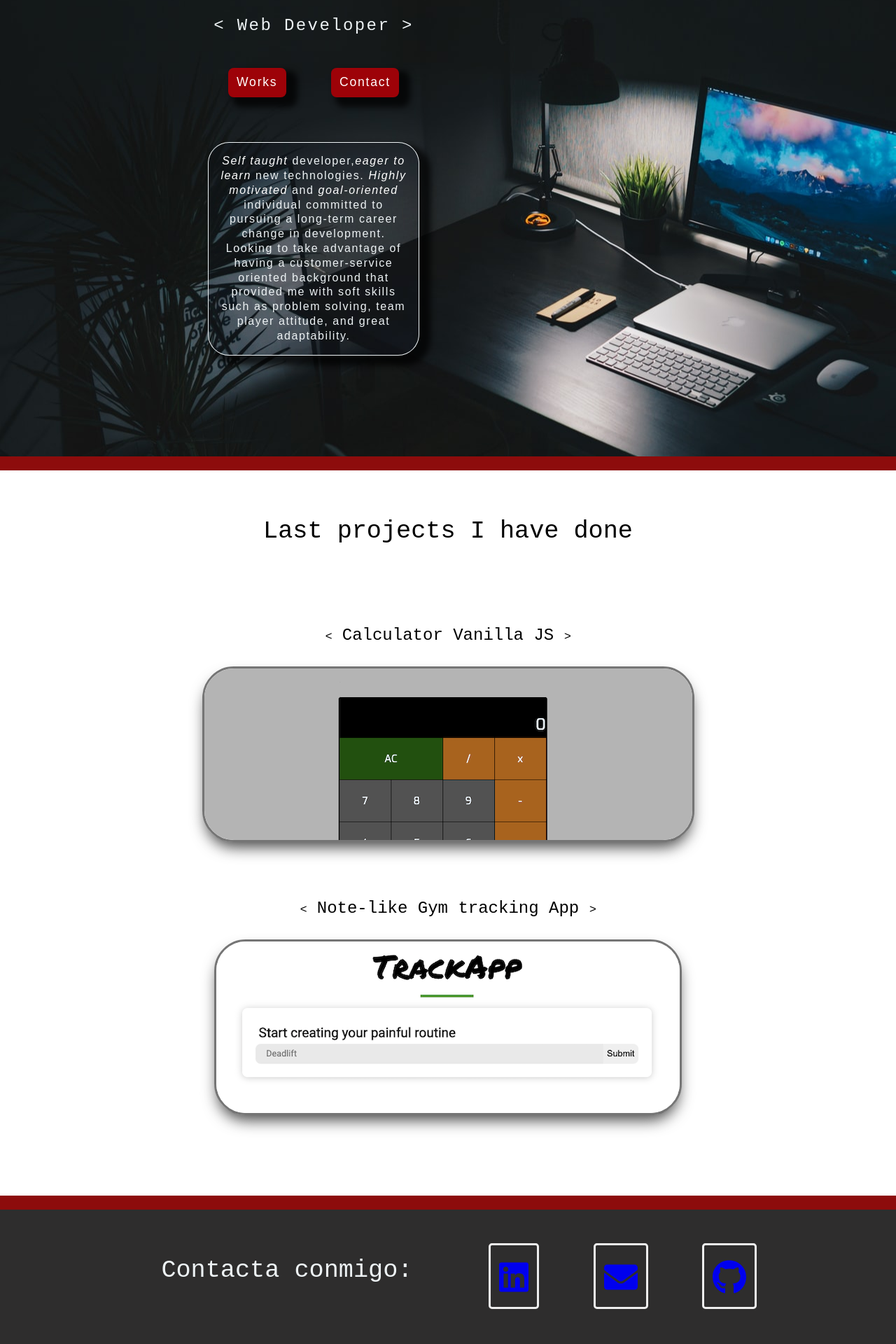
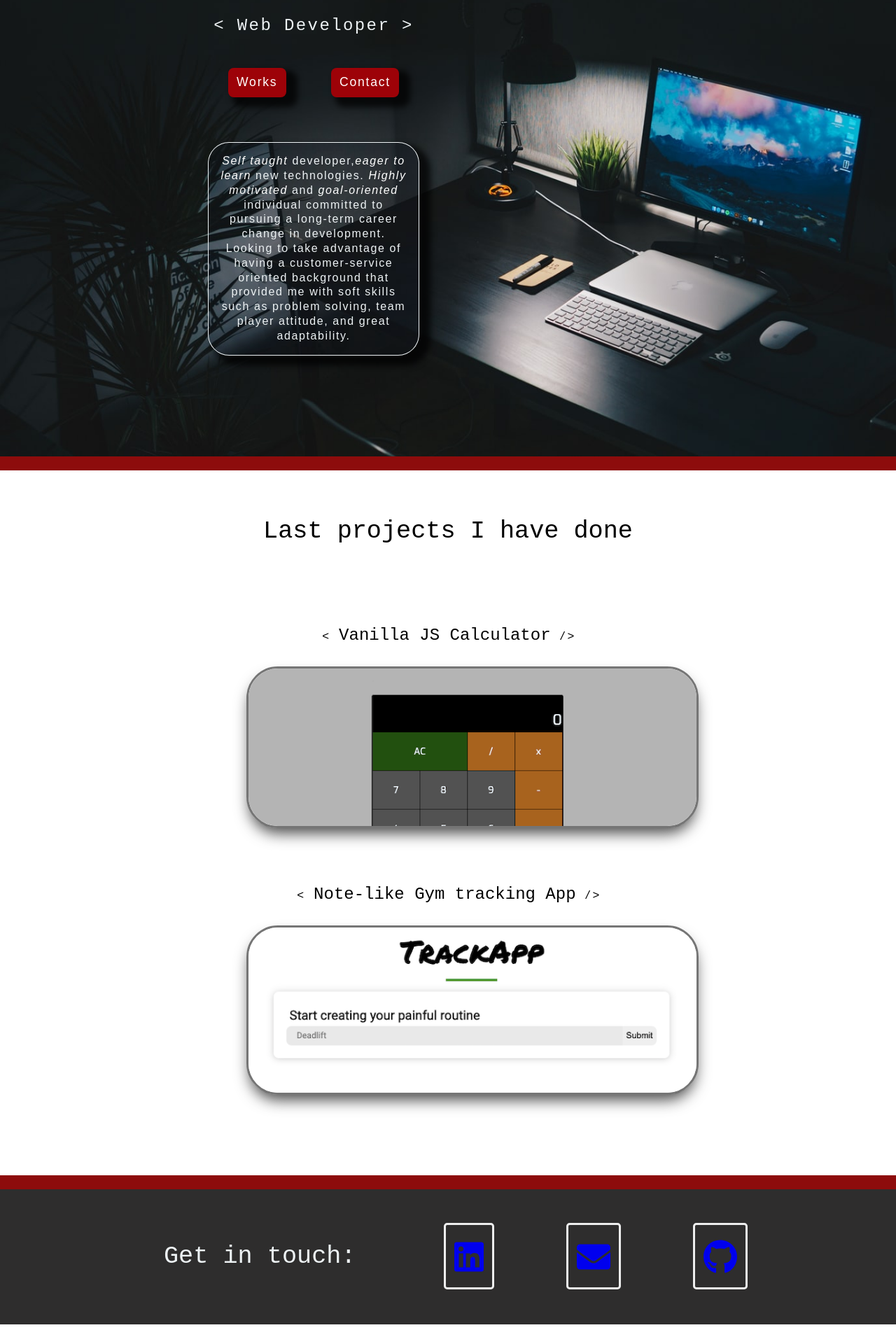
Before and after one commit to chomicki7/mywebsite, a React (Create React App) app: page / in a window 1280 px wide. Shown: the part 279-2199 px from the top of the page at 70% size. After the commit the page ends 2171 px from the top, so only its background shows below. Built offline with nearby package versions, Linux system fonts and the light colour scheme.

Commit message:
responsive start

```diff
--- a/src/components/Main/Main.css
+++ b/src/components/Main/Main.css
@@ -14,6 +14,7 @@ h4 {
 .about {
   background-image: url(./../background2.jpeg);
   background-repeat: no-repeat;
+  background-size: cover;
 }
 
 .title {
@@ -75,6 +76,9 @@ ul a {
   line-height: 1.3em;
   font-weight: 300;
   border: 1px solid #edf2f4;
+  min-width: 250px;
+  text-overflow: ellipsis;
+  overflow: hidden;
 }
 
 span {
@@ -83,15 +87,21 @@ span {
   color: #ffffff;
 }
 
-a img {
+.work a img {
   margin: 2em;
   border: 3px solid #0000008a;
   border-radius: 45px;
   box-shadow: 0px 12px 21px -5px rgba(0, 0, 0, 0.73);
   transition: 0.2s;
+  width: 100%;
+  height: auto;
 }
 
-a img:hover {
+.work a {
+  width: 50%;
+}
+
+.work a img:hover {
   box-shadow: 1px 17px 21px -2px rgba(0, 0, 0, 0.73);
 }
 
@@ -127,8 +137,10 @@ a img:hover {
 .contact {
   background-color: #2e2d2d;
   display: flex;
-  justify-content: space-between;
+  justify-content: space-around;
+  align-items: center;
   padding: 0 10em;
+  flex-wrap: wrap;
 }
 
 .contact h2 {
@@ -137,7 +149,7 @@ a img:hover {
 
 .contact a {
   font-size: 3em;
-  margin: 1em auto;
+  margin: 1em;
   text-align: center;
   transition: 0.5s;
 }
--- a/src/components/Main/Main.js
+++ b/src/components/Main/Main.js
@@ -7,7 +7,7 @@ import { faGithub } from "@fortawesome/free-brands-svg-icons";
 import { faLinkedin } from "@fortawesome/free-brands-svg-icons";
 import { faEnvelope } from "@fortawesome/free-solid-svg-icons";
 
-const github = <FontAwesomeIcon icon={faGithub} border/>;
+const github = <FontAwesomeIcon icon={faGithub} border />;
 const envelope = <FontAwesomeIcon icon={faEnvelope} border />;
 const linkedin = <FontAwesomeIcon icon={faLinkedin} border />;
 
@@ -43,20 +43,20 @@ class Main extends Component {
         <section className="work" id="work">
           <h2>Last projects I have done</h2>
           <h3>
-            <span>&#60;</span> Calculator Vanilla JS <span>&#62;</span>
+            <span>&#60;</span> Vanilla JS Calculator <span>/ &#62;</span>
           </h3>
           <a
-            href="https://codepen.io/chomicki7/pen/yLJMQJr"
+            href="https://codepen.io/chomicki7/full/yLJMQJr"
             target="_blank"
             rel="noopener noreferrer"
           >
             <img src={Calculator} alt="calculadora"></img>
           </a>
           <h3>
-            <span>&#60;</span> Note-like Gym tracking App <span>&#62;</span>
+            <span>&#60;</span> Note-like Gym tracking App <span>/ &#62;</span>
           </h3>
           <a
-            href="https://codepen.io/chomicki7/pen/KKMWrQL"
+            href="https://codepen.io/chomicki7/full/KKMWrQL"
             target="_blank"
             rel="noopener noreferrer"
             className="margin"
@@ -66,7 +66,7 @@ class Main extends Component {
         </section>
 
         <section id="contact" className="contact">
-          <h2>Contacta conmigo:</h2>
+          <h2>Get in touch:</h2>
           {/*           <div className="links"> */}
           <a
             href="https://www.linkedin.com/in/mariano-chomicki-134829103/"
```
